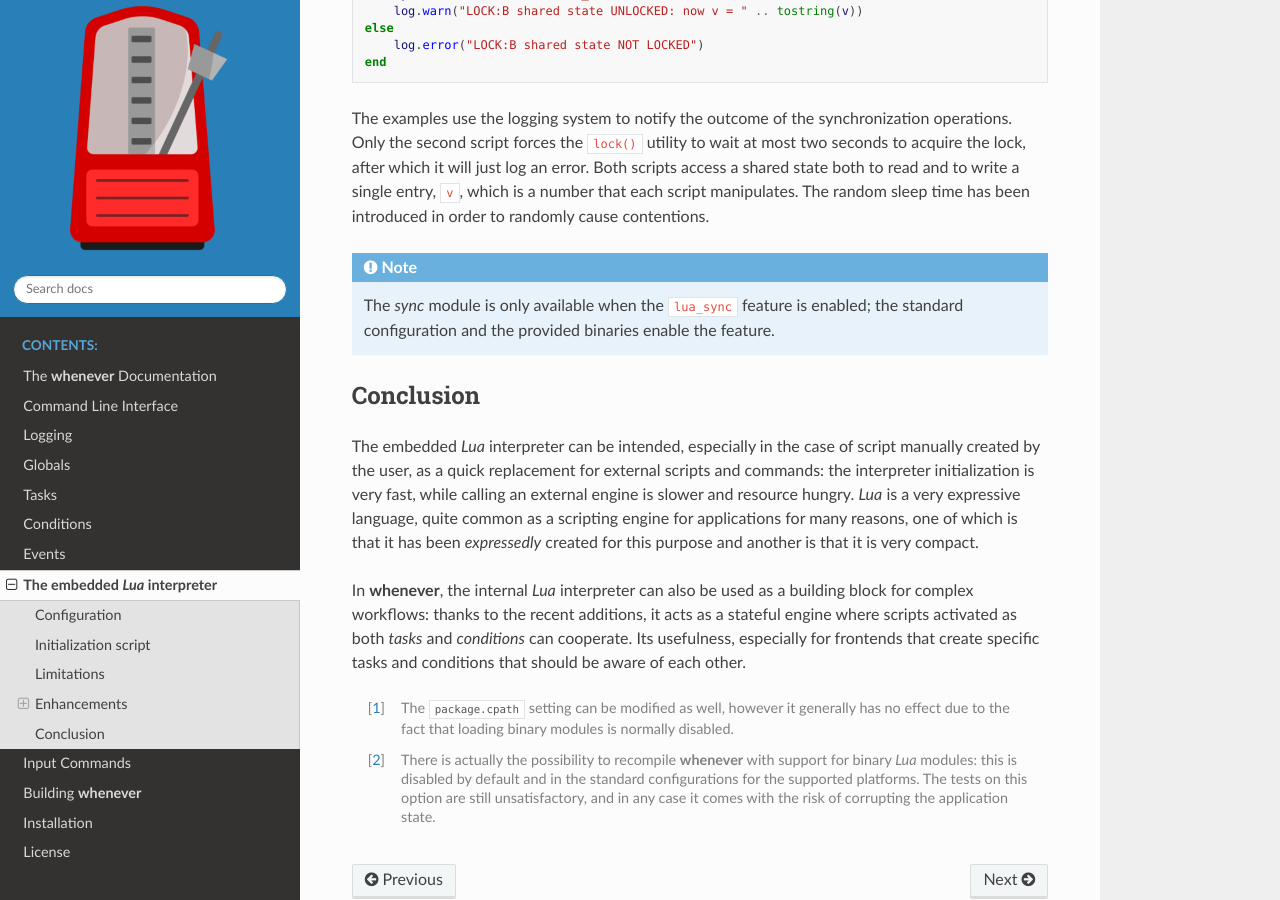
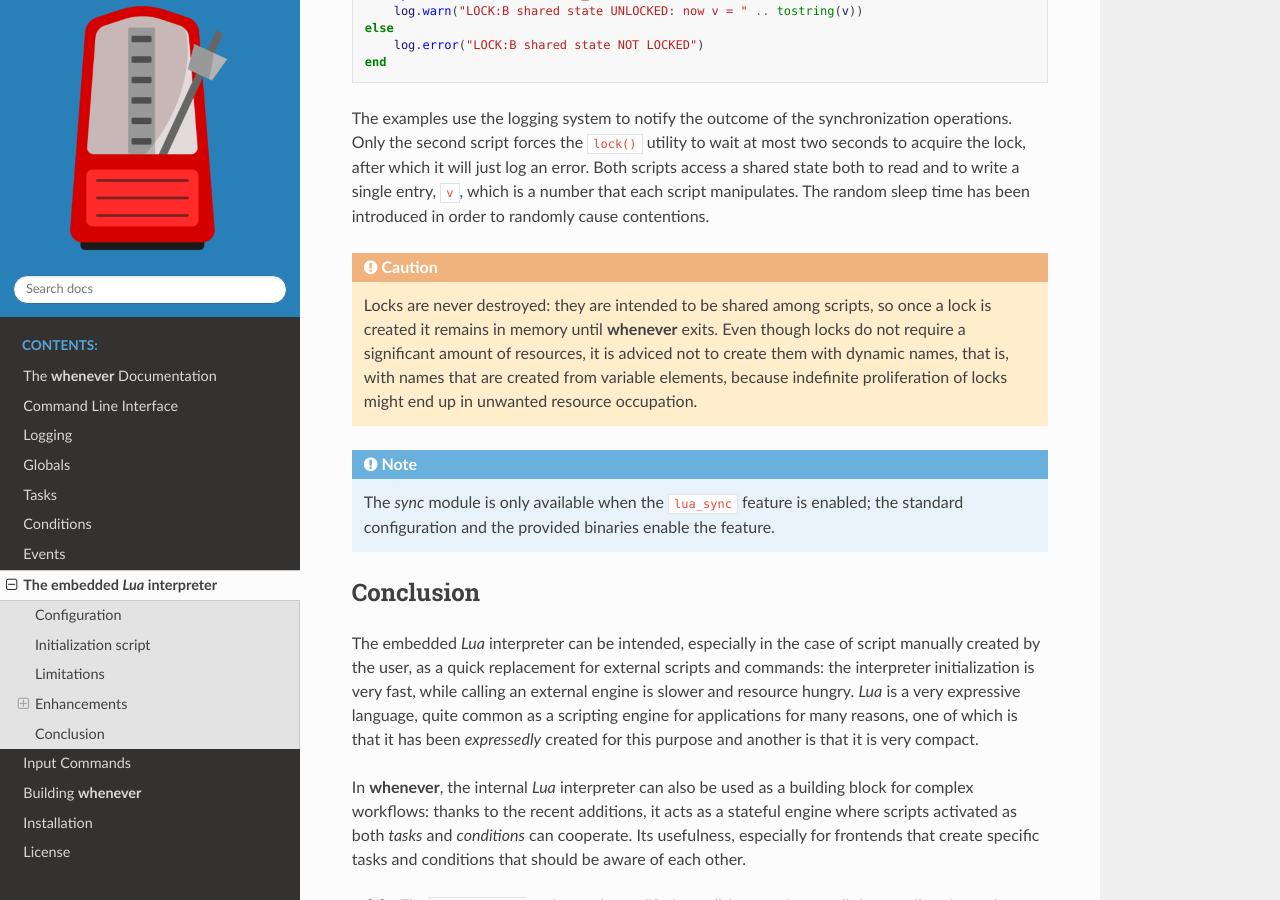
Before and after one commit to almostearthling/whenever, a Sphinx documentation site: the page built from docs/65.lua.rst, in a window 1280 px wide and 900 px high, scrolled down 9552 px. Built offline with Sphinx 7.4.7 and the Read the Docs theme 3.1.0, drawn with Linux system fonts in a browser that asks for light colours.

Commit message:
docs: warn about lock proliferation in Lua items

```diff
--- a/docs/65.lua.rst
+++ b/docs/65.lua.rst
@@ -468,6 +468,13 @@
 read and to write a single entry, ``v``, which is a number that each script manipulates. The
 random sleep time has been introduced in order to randomly cause contentions.
 
+.. caution::
+  Locks are never destroyed: they are intended to be shared among scripts, so once a lock is
+  created it remains in memory until **whenever** exits. Even though locks do not require a
+  significant amount of resources, it is adviced not to create them with dynamic names, that
+  is, with names that are created from variable elements, because indefinite proliferation of
+  locks might end up in unwanted resource occupation.
+
 .. note::
   The *sync* module is only available when the ``lua_sync`` feature is enabled; the standard
   configuration and the provided binaries enable the feature.
```
